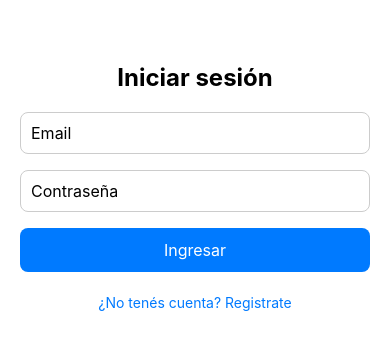
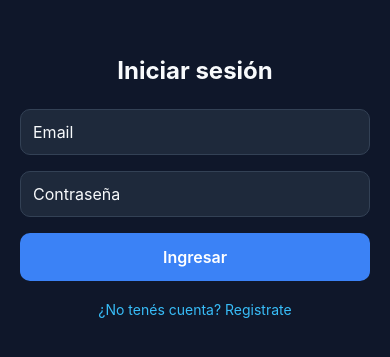
Before and after one commit to MatiasBertozzi/repositorio_Programacion-3-React_Native, a React Native app in the folder react_native/: screen /Tab in a window 390 px wide. Shown: the part 235-592 px from the top of the page. Built offline with nearby package versions, Linux system fonts and the light colour scheme; no server answers.

Commit message:
css mejorado

```diff
--- a/react_native/src/screen/CrearPosteo.js
+++ b/react_native/src/screen/CrearPosteo.js
@@ -59,34 +59,39 @@ export default class CrearPosteo extends Component {
 const styles = StyleSheet.create({
   container: {
     flex: 1,
+    backgroundColor: '#0f172a',
     padding: 20,
-    backgroundColor: '#ffffff'
   },
   titulo: {
     fontSize: 22,
     fontWeight: 'bold',
+    color: '#f8fafc',
     marginBottom: 16
   },
   input: {
+    backgroundColor: '#1e293b',
+    borderColor: '#334155',
     borderWidth: 1,
-    borderColor: '#ccc',
-    padding: 10,
-    borderRadius: 8,
-    marginBottom: 16,
+    padding: 12,
+    borderRadius: 10,
+    marginBottom: 20,
+    color: '#f8fafc',
     fontSize: 16
   },
   boton: {
-    backgroundColor: '#007AFF',
-    padding: 12,
-    borderRadius: 8,
-    alignItems: 'center'
+    backgroundColor: '#3b82f6',
+    padding: 14,
+    borderRadius: 10,
+    alignItems: 'center',
+    marginTop: 10
   },
   textoBoton: {
-    color: '#fff',
-    fontSize: 16
+    color: '#ffffff',
+    fontSize: 16,
+    fontWeight: '600'
   },
   error: {
-    marginTop: 12,
-    color: 'red'
+    marginTop: 10,
+    color: '#f87171'
   }
 });
--- a/react_native/src/screen/Feed.js
+++ b/react_native/src/screen/Feed.js
@@ -94,36 +94,41 @@ const styles = StyleSheet.create({
   container: {
     flex: 1,
     padding: 16,
-    backgroundColor: '#ffffff'
+    backgroundColor: '#0f172a'  // azul oscuro tipo app moderna
   },
   loading: {
     marginTop: 100,
     alignItems: 'center',
   },
   postContainer: {
-    backgroundColor: '#eeeeee',
-    padding: 12,
-    borderRadius: 8,
-    marginBottom: 12,
+    backgroundColor: '#1e293b', // tarjeta azul intermedia
+    padding: 16,
+    borderRadius: 12,
+    marginBottom: 20,
+    borderWidth: 1,
+    borderColor: '#334155'
   },
   postEmail: {
+    fontSize: 14,
     fontWeight: 'bold',
-    marginBottom: 4,
-    fontSize: 14,
-    color: '#000000'
+    color: '#38bdf8',  // celeste fuerte
+    marginBottom: 6,
   },
   postContenido: {
     fontSize: 16,
-    marginBottom: 8,
-    color: '#333333'
+    color: '#f8fafc', // casi blanco
+    marginBottom: 10,
+    lineHeight: 22
   },
   postLikes: {
     fontSize: 13,
-    color: '#666666',
-    marginBottom: 4
+    color: '#94a3b8', // gris claro
+    marginBottom: 6
   },
   botonLike: {
-    fontSize: 14,
-    color: '#007AFF'
+    fontSize: 15,
+    color: '#3b82f6',
+    fontWeight: '600',
+    paddingVertical: 6,
   }
 });
--- a/react_native/src/screen/Login.js
+++ b/react_native/src/screen/Login.js
@@ -96,40 +96,44 @@ const styles = StyleSheet.create({
     flex: 1,
     padding: 20,
     justifyContent: 'center',
-    backgroundColor: '#ffffff'
+    backgroundColor: '#0f172a'
   },
   titulo: {
     fontSize: 24,
     fontWeight: 'bold',
-    marginBottom: 20,
+    color: '#f8fafc',
+    marginBottom: 24,
     textAlign: 'center'
   },
   input: {
+    backgroundColor: '#1e293b',
+    borderColor: '#334155',
     borderWidth: 1,
-    borderColor: '#ccc',
-    padding: 10,
-    borderRadius: 8,
-    marginBottom: 16,
-    fontSize: 16
+    padding: 12,
+    borderRadius: 10,
+    color: '#f8fafc',
+    fontSize: 16,
+    marginBottom: 16
   },
   boton: {
-    backgroundColor: '#007AFF',
-    padding: 12,
-    borderRadius: 8,
+    backgroundColor: '#3b82f6',
+    padding: 14,
+    borderRadius: 10,
     alignItems: 'center',
     marginBottom: 12
   },
   textoBoton: {
-    color: '#fff',
-    fontSize: 16
+    color: '#ffffff',
+    fontSize: 16,
+    fontWeight: '600'
   },
   link: {
-    color: '#007AFF',
+    color: '#38bdf8',
     textAlign: 'center',
-    marginTop: 10
+    marginTop: 8
   },
   error: {
-    color: 'red',
+    color: '#f87171',
     marginTop: 10,
     textAlign: 'center'
   }
--- a/react_native/src/screen/Perfil.js
+++ b/react_native/src/screen/Perfil.js
@@ -39,6 +39,8 @@ export default class Perfil extends Component {
             data: doc.data()
           });
         });
+
+        posts.sort((a, b) => b.data.createdAt - a.data.createdAt);
 
         this.setState({ userPosts: posts});
       });
@@ -94,51 +96,58 @@ borrarPost(id_post){
       )}
     </View>
   ) : (
-    <Text>Cargando perfil...</Text>
+    <Text style={styles.texto}>Cargando perfil...</Text>
   )}
 </View>
 
     );
   }
 }
-
 const styles = StyleSheet.create({
   container: {
     flex: 1,
     padding: 20,
-    backgroundColor: '#ffffff'
+    backgroundColor: '#0f172a'
   },
   titulo: {
-    fontSize: 22,
+    fontSize: 24,
     fontWeight: 'bold',
+    color: 'red',
     marginBottom: 16
   },
   info: {
     fontSize: 16,
-    marginBottom: 8,
-    color: '#333'
+    color: '#94a3b8',
+    marginBottom: 6
+  },
+  subtitulo: {
+    fontSize: 20,
+    fontWeight: 'bold',
+    color: '#38bdf8',
+    marginTop: 24,
+    marginBottom: 12
+  },
+  post: {
+    backgroundColor: '#1e293b',
+    padding: 12,
+    borderRadius: 10,
+    marginBottom: 10,
+    borderWidth: 1,
+    borderColor: '#334155'
   },
   botonLogout: {
-    backgroundColor: '#ff3b30',
-    padding: 12,
-    borderRadius: 8,
+    backgroundColor: '#ef4444',
+    padding: 14,
+    borderRadius: 10,
     alignItems: 'center',
-    marginTop: 16,
-    marginBottom: 24
+    marginTop: 20
   },
   textoBotonLogout: {
-    color: '#fff',
-    fontSize: 16
+    color: '#ffffff',
+    fontSize: 16,
+    fontWeight: '600'
   },
-  subtitulo: {
-    fontSize: 18,
-    fontWeight: 'bold',
-    marginBottom: 8
-  },
-  post: {
-    backgroundColor: '#f2f2f2',
-    padding: 10,
-    marginBottom: 10,
-    borderRadius: 8
+  texto: {
+    color: "white",
   }
 });
--- a/react_native/src/screen/Registro.js
+++ b/react_native/src/screen/Registro.js
@@ -119,44 +119,49 @@ const styles = StyleSheet.create({
     flex: 1,
     padding: 20,
     justifyContent: 'center',
-    backgroundColor: '#ffffff'
+    backgroundColor: '#0f172a'
   },
   titulo: {
     fontSize: 24,
     fontWeight: 'bold',
-    marginBottom: 20,
+    color: '#f8fafc',
+    marginBottom: 24,
     textAlign: 'center'
   },
   input: {
+    backgroundColor: '#1e293b',
+    borderColor: '#334155',
     borderWidth: 1,
-    borderColor: '#ccc',
-    padding: 10,
-    borderRadius: 8,
-    marginBottom: 16,
-    fontSize: 16
+    padding: 12,
+    borderRadius: 10,
+    color: '#f8fafc',
+    fontSize: 16,
+    marginBottom: 16
   },
   boton: {
-    backgroundColor: '#28a745',
-    padding: 12,
-    borderRadius: 8,
+    backgroundColor: '#22c55e',
+    padding: 14,
+    borderRadius: 10,
     alignItems: 'center',
     marginBottom: 12
   },
   textoBoton: {
-    color: '#fff',
-    fontSize: 16
+    color: '#ffffff',
+    fontSize: 16,
+    fontWeight: '600'
   },
   link: {
-    color: '#007AFF',
+    color: '#38bdf8',
     textAlign: 'center',
-    marginTop: 10
+    marginTop: 8
   },
   error: {
-    color: 'red',
+    color: '#f87171',
     marginTop: 10,
     textAlign: 'center'
   }
 });
 
 
+
 export default Registro
```
